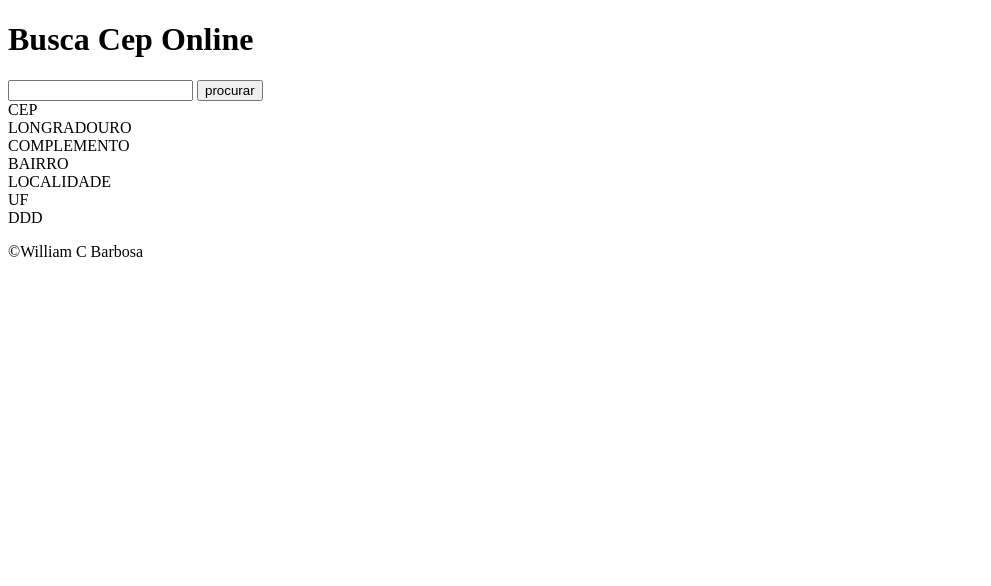
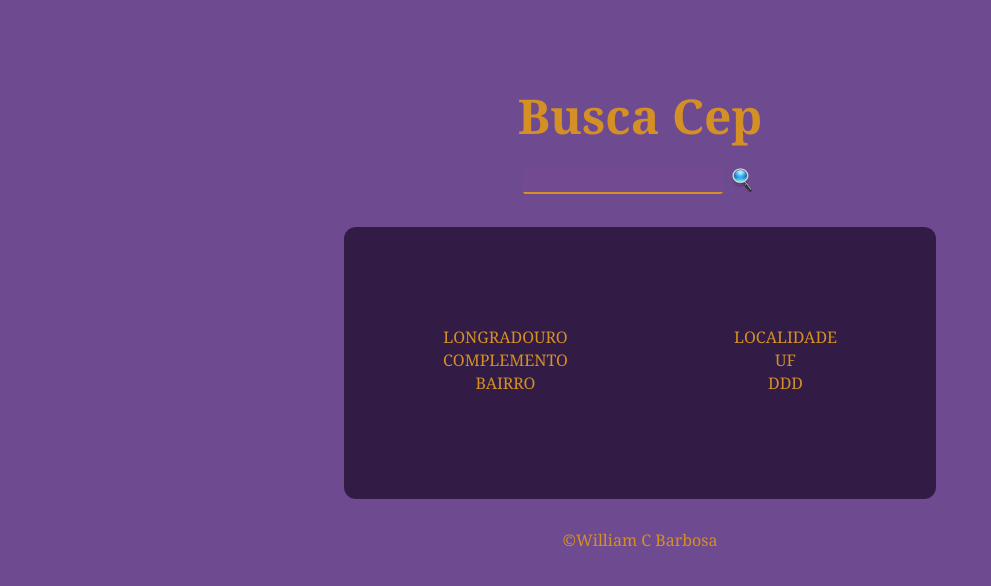
Before and after one commit to William151/consultaCep, a plain HTML site: page index.html in a window 1280 px wide. Shown: the whole page, without its empty margins (0-991 px from the left). Drawn offline with Linux system fonts and the light colour scheme.

Commit message:
Implementação do CSS e Melhorias no HTML

```diff
--- a/css/estiloCep.css
+++ b/css/estiloCep.css
@@ -0,0 +1,93 @@
+*{
+    padding: 0px;
+    margin: 1px;
+    text-align: center;
+
+    font-family: Georgia, 'Times New Roman', Times, serif;
+    color: #D49024;
+}
+
+body{
+    background-color:  #6E4A91;
+}
+header{
+    padding-top: 10vh;
+    text-align: center;
+    margin: 0 auto;
+}
+header h1 {
+
+    font-size: 6vh;
+}
+
+section.busca {
+    margin: auto;
+    padding: 2vh;
+    padding-bottom: 4vh;
+
+}
+
+section.resultadoBusca{
+    padding: 2vh;
+    width: 70vh;
+    height: 30vh;
+    margin: 0 auto;
+    background-color:#321C45 ;
+    border-radius: 1.5vh;
+
+}
+
+
+footer{
+    padding: 3.5vh;
+}
+
+
+
+div.todos{
+  display: flex;                  /* establish flex container */
+  flex-direction: row;            /* default value; can be omitted */
+  flex-wrap: nowrap;              /* default value; can be omitted */
+  justify-content: space-between; /* switched from default (flex-start, see below) */
+  padding: 10vh;
+
+
+}
+
+input[type='search']{
+    width: 25vh;
+    height: 3.5vh;
+    border-radius: 0.3vh;
+    outline: none;
+    border-top: none;
+    border-left:  none;
+    border-right: none;
+    border-color: #D49024;
+    border-width: 2px;
+    background-color: #714A91;
+    color: hsl(44, 100%, 45%);
+    font-size: 2vh;
+
+}
+
+input[type='search']:hover{
+    transition: 2s;
+    background-color: #321C45;
+}
+
+
+input[type='button']{
+    background-color: #6E4A91;
+    border: none;
+    cursor: pointer;
+    border-radius: 5px;
+    width: 26.5px;
+    height: 24px;
+    background-image: url('../images/Search-icon.png');
+}
+
+section.resultadoBusca:hover{
+    transition: 2s;
+
+    background-color: #23472fc4;
+}
--- a/index.html
+++ b/index.html
@@ -9,28 +9,39 @@
     <title>Consulta Cep Online &#x1F3E0;</title>
 </head>
 <body>
+
     <header>
-        <h1>Busca Cep Online</h1>
+        <h1>Busca Cep</h1>
     </header>
+
     <section class="busca">
-        <input type="search" name="buscarE" id="buscarE">
-        <abbr title="digite algum cep"><input type="button" value="procurar" ></abbr>
+
+        <input type="search" name="cepUsuario" id="cepUsuario">
+        <abbr title="pesquisar"><input type="button" ></abbr>
 
     </section>
 
     <section class="resultadoBusca">
-        <div class="cep">CEP</div>
-        <div class="longradouro">LONGRADOURO</div>
-        <div class="complemento">COMPLEMENTO</div>
-        <div class="bairro">BAIRRO</div>
-        <div class="localidade">LOCALIDADE</div>
-        <div class="uf">UF</div>
-        <div class="DDD">DDD</div>
+
+        <div class="todos">
+            <div class="esquerda">
+                <div class="longradouro" id='longradouro'>LONGRADOURO</div>
+                <div class="complemento" id='complemento'>COMPLEMENTO</div>
+                <div class="bairro" id='bairro'>BAIRRO</div>
+            </div>
+            <div class="direita">
+                <div class="localidade" id='localidade'>LOCALIDADE</div>
+                <div class="uf" id='uf'>UF</div>
+                <div class="DDD" id='DDD'>DDD</div>
+            </div>
+        </div>
 
 
     </section>
+
     <footer class="rodape">
         <p>&copy;William C Barbosa</p>
     </footer>
+
 </body>
 </html>
```
Also changed, not shown: images/Search-icon.png (added), images/Zoom-icon.png (added), padraoCores.txt.
